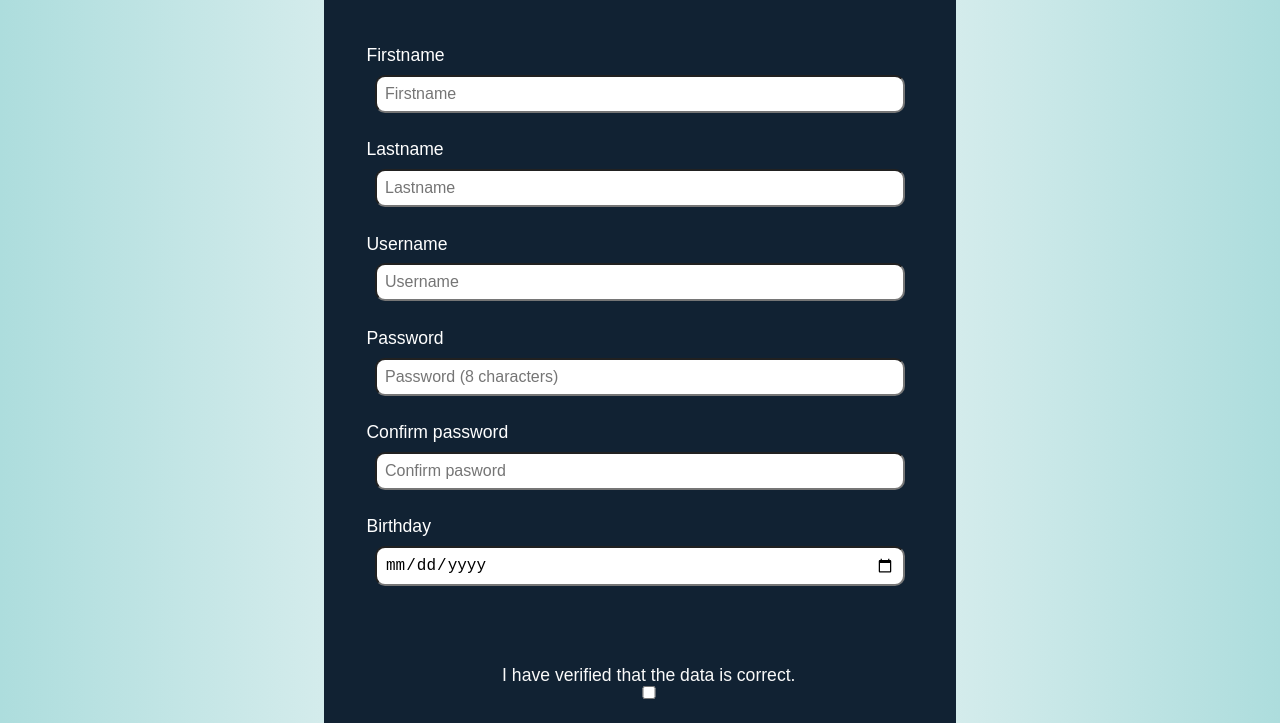
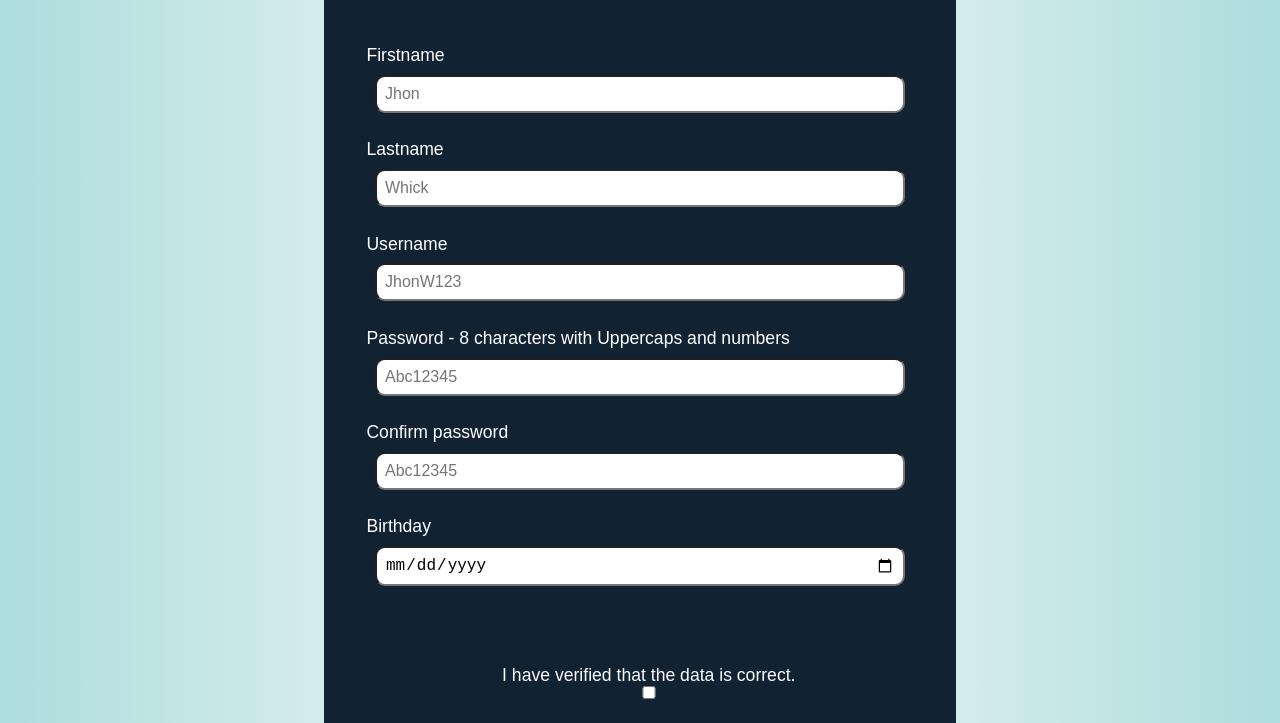
Before and after one commit to canogerman/Clase6.ejercicio, a plain HTML site: page index.html in a window 1280 px wide. Shown: the part 77-800 px from the top of the page. Drawn offline with Linux system fonts and the light colour scheme.

Commit message:
Add corrections in html file

```diff
--- a/index.html
+++ b/index.html
@@ -17,24 +17,24 @@
             <label for="firstname">Firstname</label>
             <input
               type="text"
-              placeholder="Firstname"
+              placeholder="Jhon"
               id="firstname"
               required
             />
             <label for="lastname">Lastname</label>
-            <input type="text" placeholder="Lastname" id="lastname" required />
+            <input type="text" placeholder="Whick" id="lastname" required />
             <label for="username">Username</label>
-            <input type="text" placeholder="Username" id="username" required />
-            <label for="password">Password</label>
+            <input type="text" placeholder="JhonW123" id="username" required />
+            <label for="password">Password - 8 characters with Uppercaps and numbers</label>
             <input
               type="password"
-              placeholder="Password (8 characters)"
+              placeholder="Abc12345"
               id="password"
             />
             <label for="password-confirm">Confirm password</label>
             <input
               type="password"
-              placeholder="Confirm pasword"
+              placeholder="Abc12345"
               id="password-confirm"
               required
             />
```
